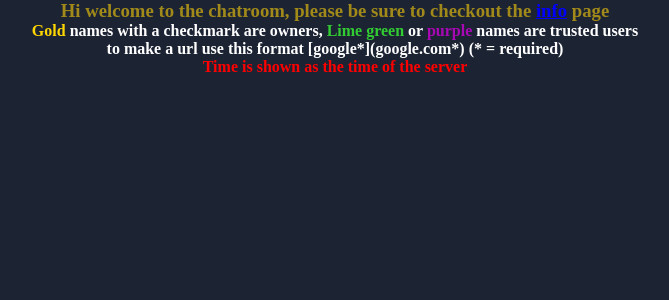
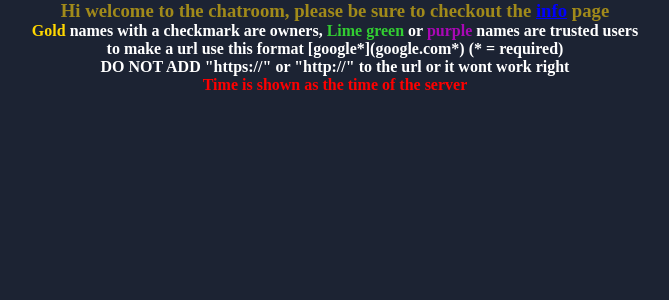
Before and after one commit to gabrielzv1233/msgr, a Flask app: page /full in a window 1280 px wide. Shown: the top 300 px of the page, without its empty margins (305-974 px from the left). Run offline with Flask 3, Linux system fonts and the light colour scheme; data that the repository does not hold is empty.

Commit message:
modifyed urls

```diff
--- a/main.py
+++ b/main.py
@@ -102,7 +102,7 @@ def log_message(ip, user, time, message):
             break
 
 # Define a deque to store the last messages
-last_messages = deque(maxlen=1)  # Store the last 10 messages
+last_messages = []
 
 @app.route('/send', methods=['GET', 'POST'])
 def receive_message():
@@ -134,13 +134,8 @@ def receive_message():
             if word.lower() in message.lower():
                 message = message.replace(word, block[word])
 
-        # Replace [{urlDisplay}](url) with <a href="url">urlDisplay</a>
-        message = re.sub(
-        r'\[([^\]]*)\]\(([^)]+)\)',
-        lambda match: '<a href="{}">{}</a>'.format(
-            match.group(2) if match.group(1) == '' or match.group(2) == match.group(1) or not match.group(2).startswith("http") else 'https://' + match.group(2),
-            match.group(2) if match.group(1) == '' or match.group(2) == match.group(1) else match.group(1) if match.group(1) != '' else '[]'),
-        message)
+        # Convert [display](url) to <a href="https://url">display</a>
+        message = re.sub(r'\[([^\]]+)\]\(([^)]+)\)', r'<a href="https://\2">\1</a>', message)
 
         # Check for duplicate messages
         for last_user, last_message in last_messages:
@@ -148,7 +143,7 @@ def receive_message():
                 return redirect(url_for('anti_spam'))
 
         # Add the current message to the last_messages deque
-        last_messages.append((user, message))
+        last_messages.insert(0, (user, message))
 
         # Check if the fingerprint cookie exists
         fingerprint = request.cookies.get('fingerprint')
--- a/templates/full.html
+++ b/templates/full.html
@@ -56,7 +56,7 @@
         }
 
         #messages {
-            margin-top:5.17em;
+            margin-top:7.17em;
             color: #F5F9FC;
             word-break:break-all;
         }
@@ -98,7 +98,7 @@
 <center>
   <header><b class="HTDM">Hi welcome to the chatroom, please be sure to checkout the <a href="/info">info</a> page</b><br>
 <b style="color:white;"><b style="color:gold;">Gold</b> names with a checkmark are owners, <b style="color:limegreen;"">Lime green</b> or <b style="color:#A908B5;">purple</b> names are trusted users</b><br>
-<b style="color:white;">to make a url use this format [google*](google.com*) (* = required)</b><br>
+<b style="color:white;">to make a url use this format [google*](google.com*) (* = required)<br>DO NOT ADD "https://" or "http://" to the url or it wont work right</b><br>
 <b class="TW">Time is shown as the time of the server</b><br>
 </header>
 </center>
--- a/templates/info.html
+++ b/templates/info.html
@@ -14,7 +14,7 @@
   <p>well to start this is a simple chatting platform, with no authentication, and no way to delete your messages yourself (sorry)</p>
   <p>Spam will be deleted and methods of bypassing chat filters will be patched and messages using these methods may be modifyed to comply with filters</p>
 <p>time will show up as the time on the server not your time, Time is shown as the time of the server</p>
-<b>to make a url use this format [google*](google.com*) (* = required)</b><br>
+<ba>to make a url use this format [google*](google.com*) (* = required, DO NOT ADD "https://" or "http://" to the url or it wont work right) </b><br>
   <p>by using this app you understand that anyone can use any username, messages may be edited by anyone who has acsess to the repo (devs, owner)</p>
   <p>Devs, and owners will have gold names, the nametags are not auto updated and need the colors to be added manually so if someone you think may be a dev/owner ask them to prove theyre identity, and they will add a color to their name </p>
 <
```
